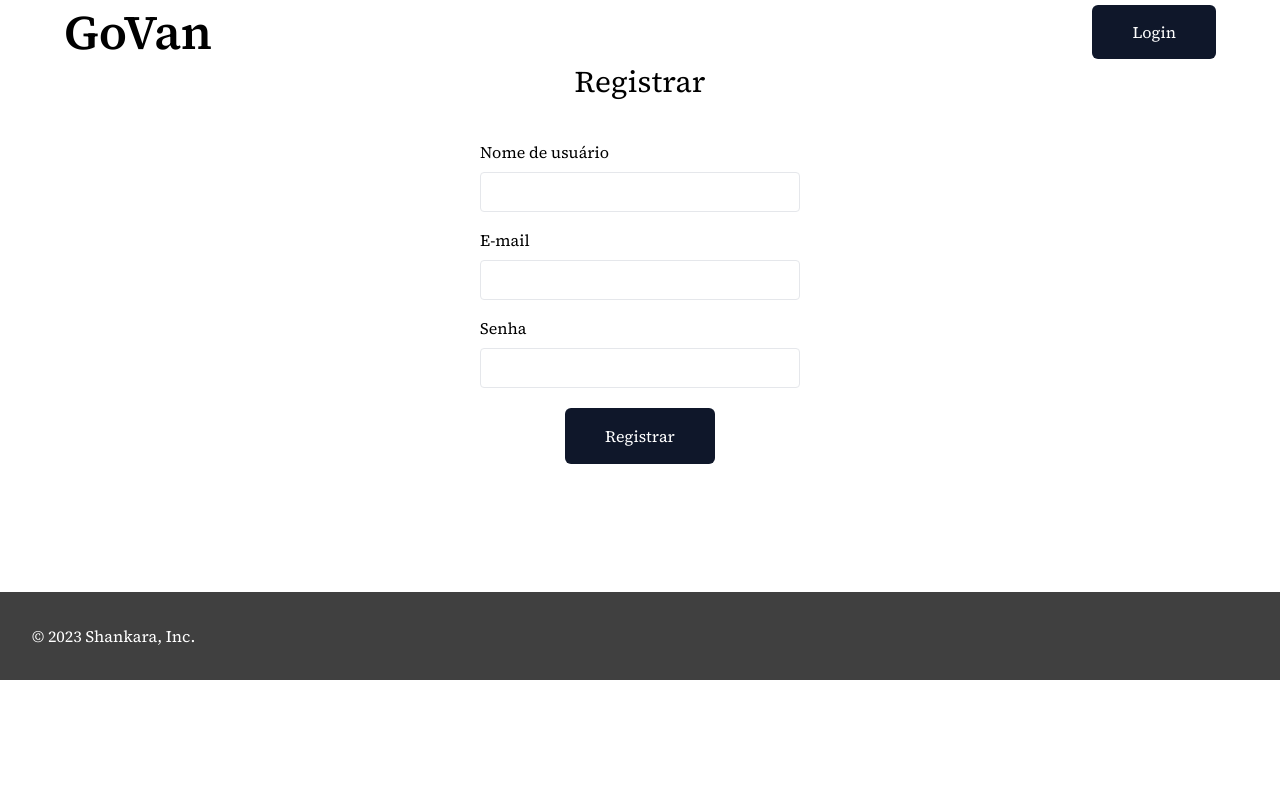
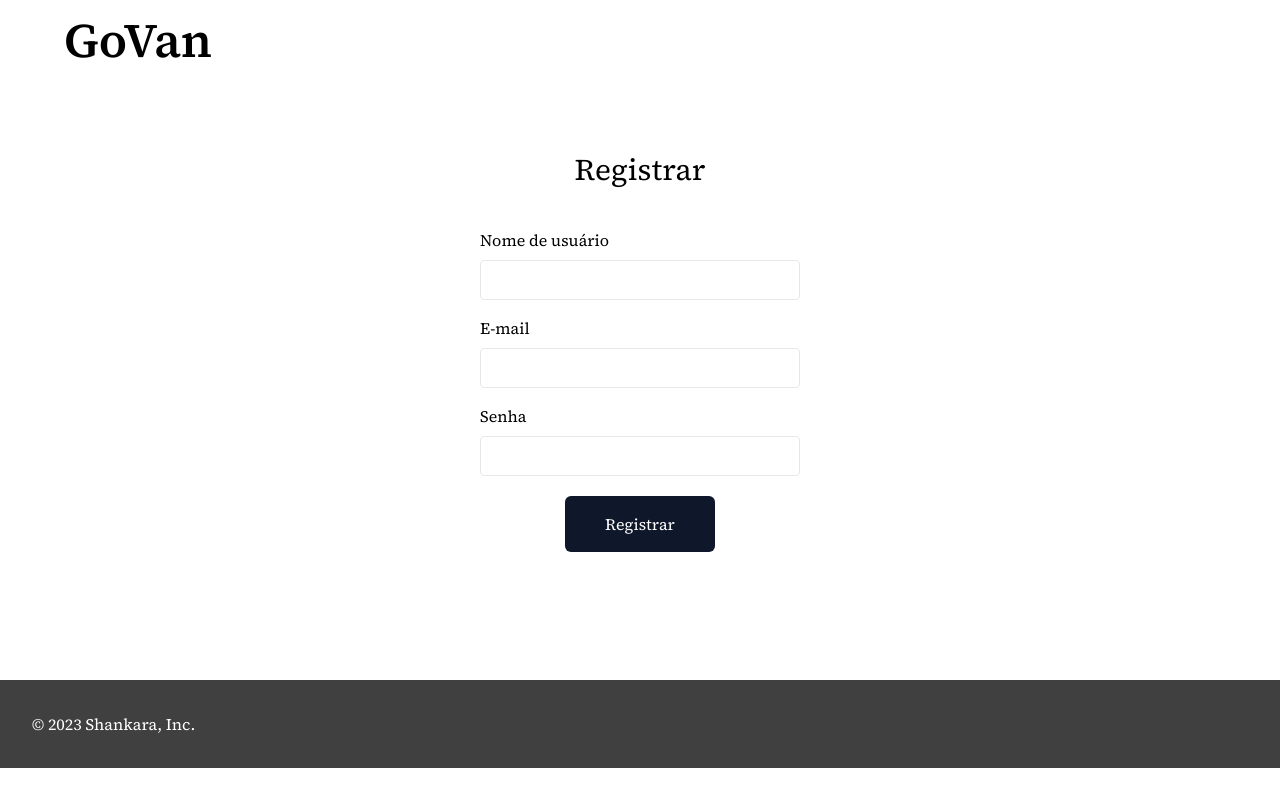
Before and after one commit to DevLucasEduardo/Go-van, a Next.js app: page /page-sign-up in a window 1280 px wide. Built offline with nearby package versions, Linux system fonts and the light colour scheme.

Commit message:
feat: logout button

```diff
--- a/src/app/components/header.tsx
+++ b/src/app/components/header.tsx
@@ -1,18 +1,43 @@
+"use client";
 import Link from "next/link";
 import Button from "./button";
-export default function Header() {
+import { useState, useEffect } from "react";
+
+interface IButton {
+  button?: boolean;
+  logOut?: boolean;
+}
+
+const Header = (props: IButton) => {
+  const [href, setHref] = useState("/page-login");
+
+  useEffect(() => {
+    if (sessionStorage.getItem("isLogged") === "true") {
+      setHref("/page-register-card");
+    }
+  }, []);
+
+  const handleClick = () => {
+    sessionStorage.setItem("isLogged", "");
+    sessionStorage.setItem("userName", "");
+  };
   return (
     <header className="">
-      <div className="max-w-6xl mx-auto flex  justify-between items-center">
+      <div className="max-w-6xl mx-auto flex justify-between items-center mt-2 mb-20">
         <Link href="/" className="my-2 text-5xl font-bold">
           GoVan
         </Link>
-        <nav>
-          <ul>
-            <Button label="Login" href="/page-login" px="px-10" />
-          </ul>
-        </nav>
+        {props.button && <Button label="Login" href={href} px="px-10" />}
+        {props.logOut && (
+          <div className="flex items-center">
+            <p className="mr-4">
+              Bem-vindo, {sessionStorage.getItem("userName")}!
+            </p>
+            <Button href={"/"} px="px-5" label="Sair" onClick={handleClick} />
+          </div>
+        )}
       </div>
     </header>
   );
-}
+};
+export default Header;
```
